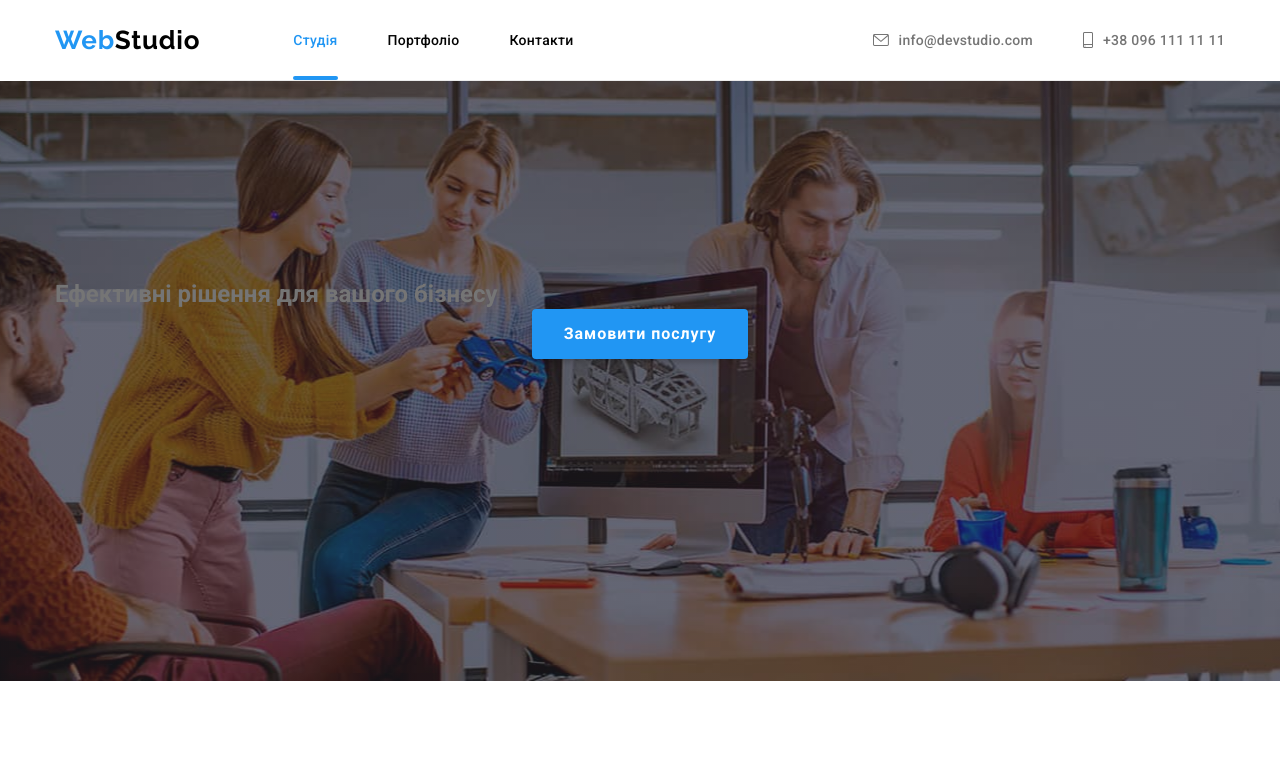
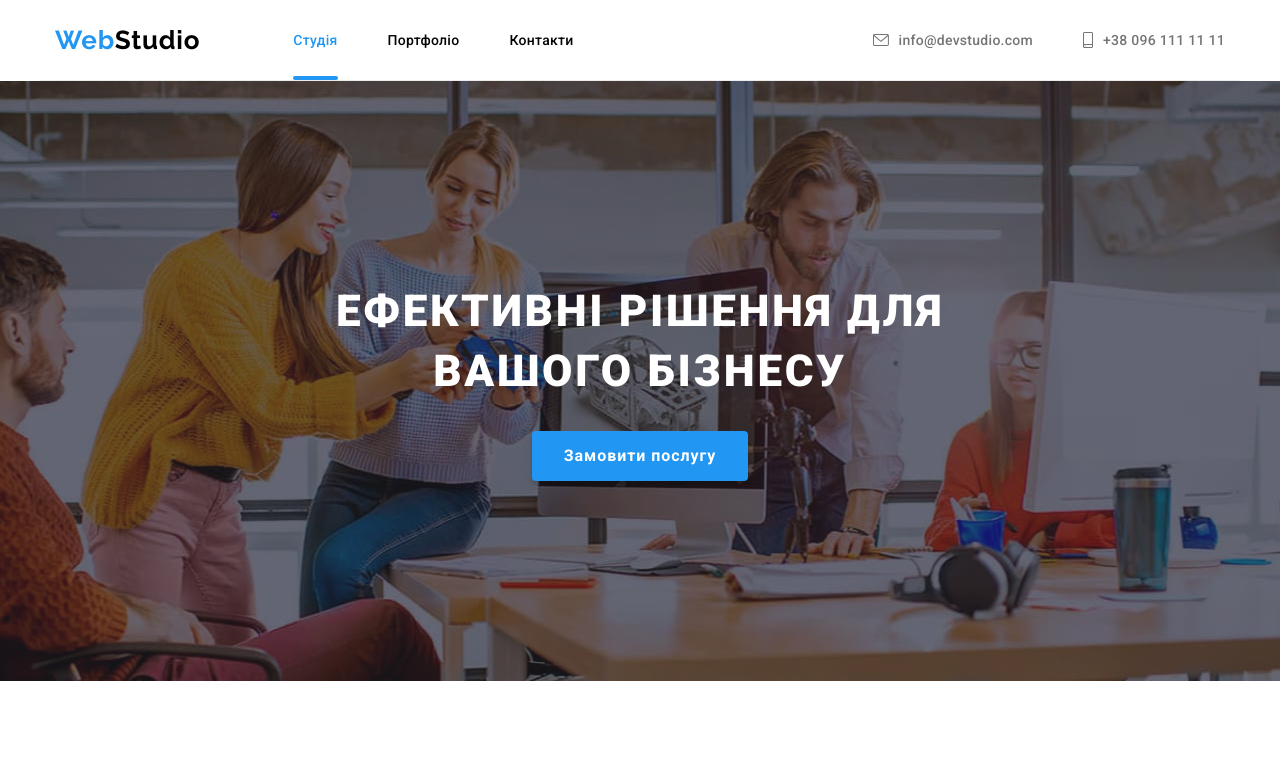
Before and after one commit to Veronika0136/goit-markup-hw-07, a plain HTML site: page index.html in a window 1280 px wide. Shown: the top 771 px of the page. Drawn offline with nearby package versions, Linux system fonts and the light colour scheme; files that its build step writes are made by us from their sources.

Commit message:
Update _hero.scss

```diff
--- a/SASS/layout/_hero.scss
+++ b/SASS/layout/_hero.scss
@@ -12,7 +12,7 @@
     background-size: cover;
 }
 
-.hero-title {
+.hero__title {
     @include font (900, 44px, 60px, 0.06em);
     text-align: center;
     text-transform: uppercase;
```
